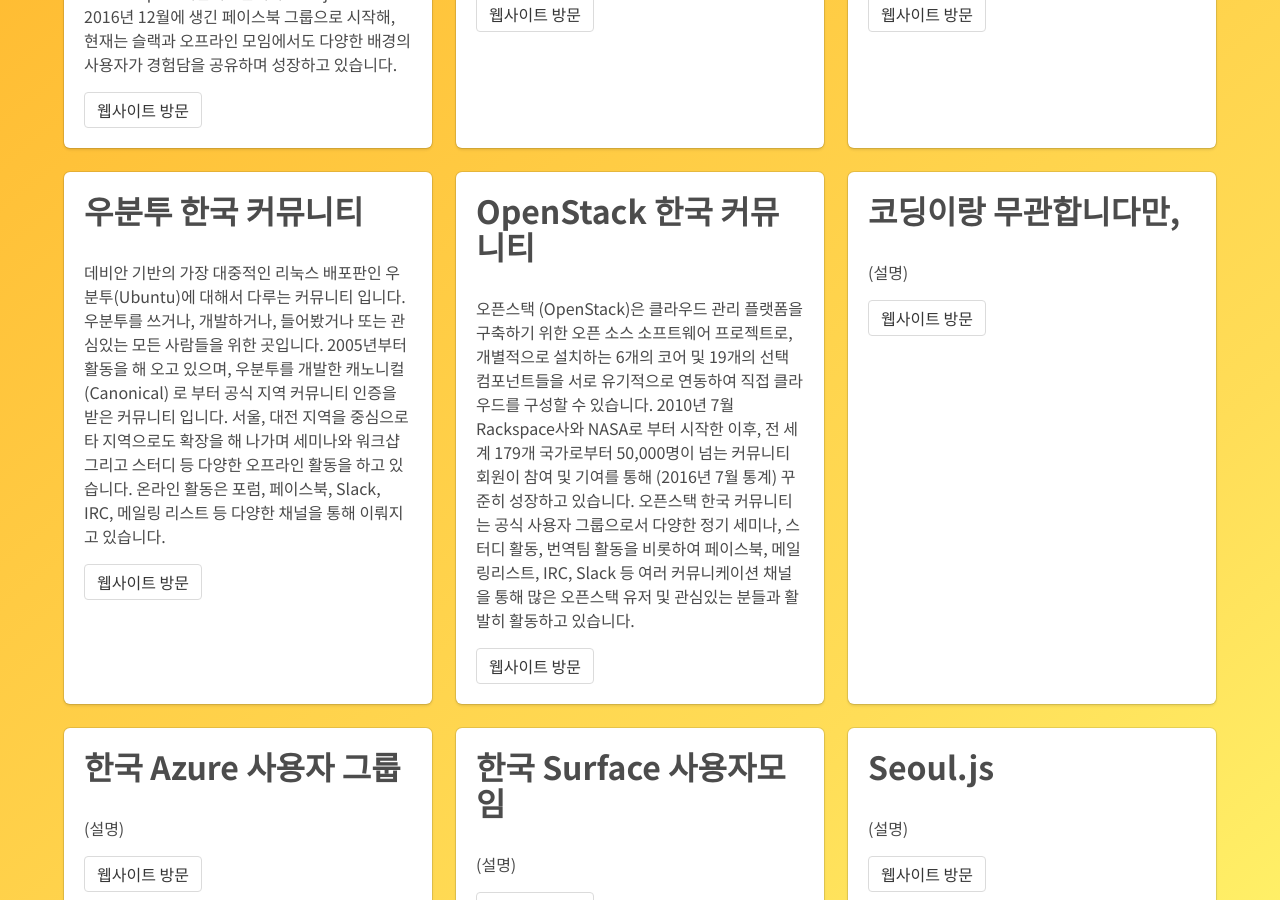
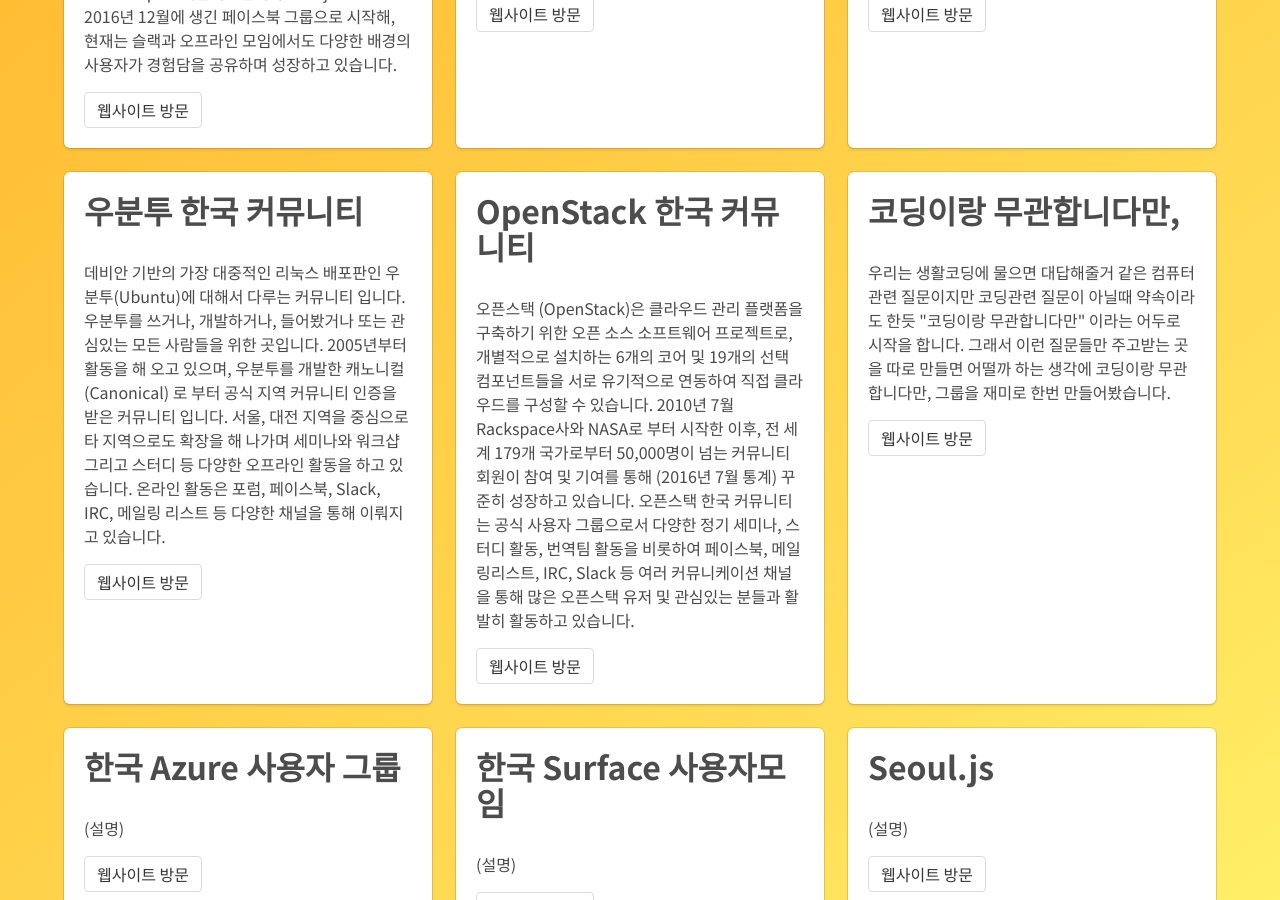
Before and after one commit to meltingcon/meltingcon.github.io, a Jekyll site: the page built from members.html, in a window 1280 px wide and 900 px high, scrolled down 618 px. Built offline with Jekyll 4.4.1, drawn with Linux system fonts in a browser that asks for light colours.

Commit message:
update comment of not relative at coding

```diff
--- a/_config.yml
+++ b/_config.yml
@@ -68,7 +68,8 @@
   - name: 코딩이랑 무관합니다만,
     url: https://www.facebook.com/groups/System.out.Coding/
     desc: >
-      (설명)
+      우리는 생활코딩에 물으면 대답해줄거 같은 컴퓨터 관련 질문이지만 코딩관련 질문이 아닐때 약속이라도 한듯 "코딩이랑 무관합니다만" 이라는 어두로 시작을 합니다.
+      그래서 이런 질문들만 주고받는 곳을 따로 만들면 어떨까 하는 생각에 코딩이랑 무관합니다만, 그룹을 재미로 한번 만들어봤습니다.
   - name: 한국 Azure 사용자 그룹
     url: https://krazure.com/
     desc: >
```
